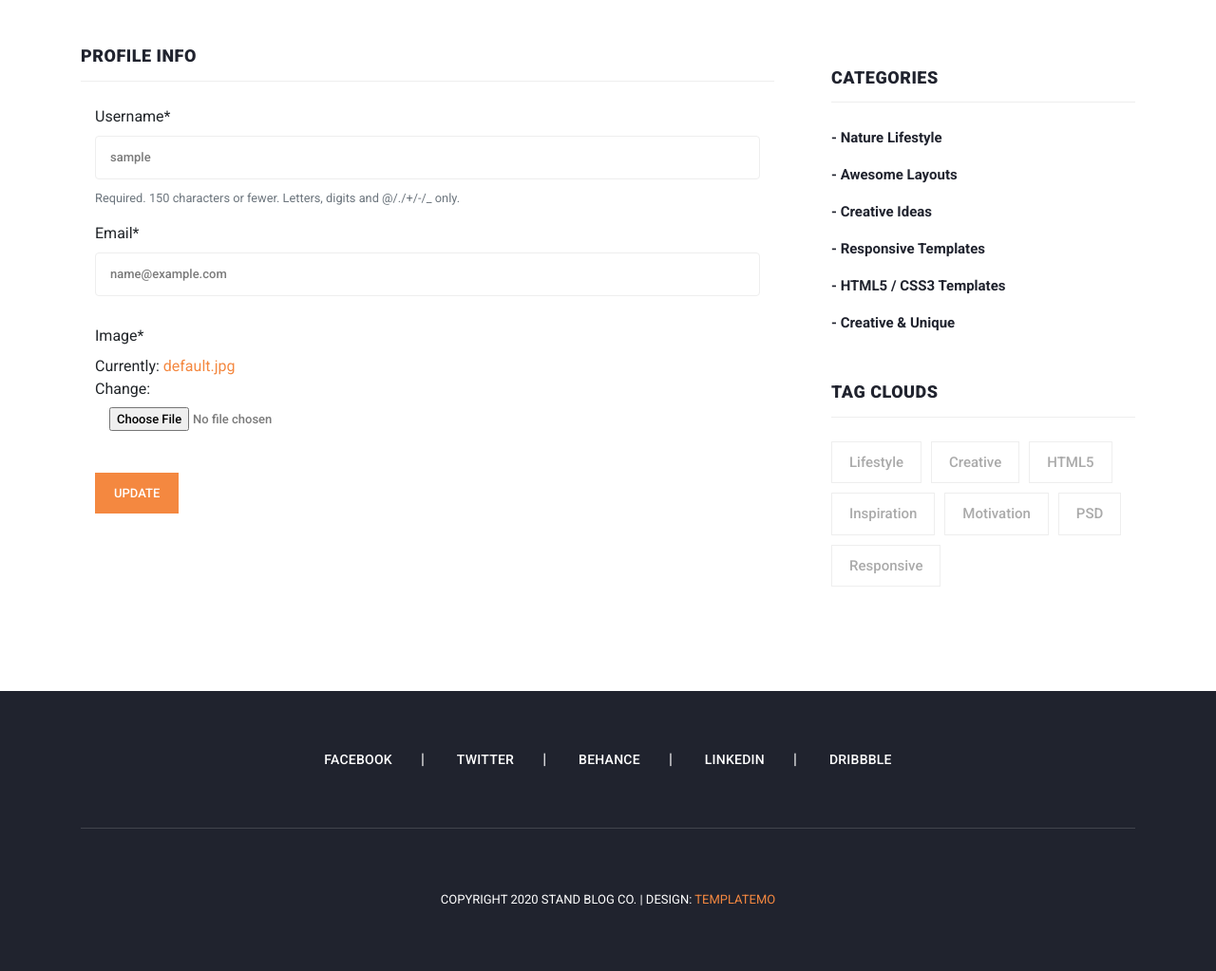
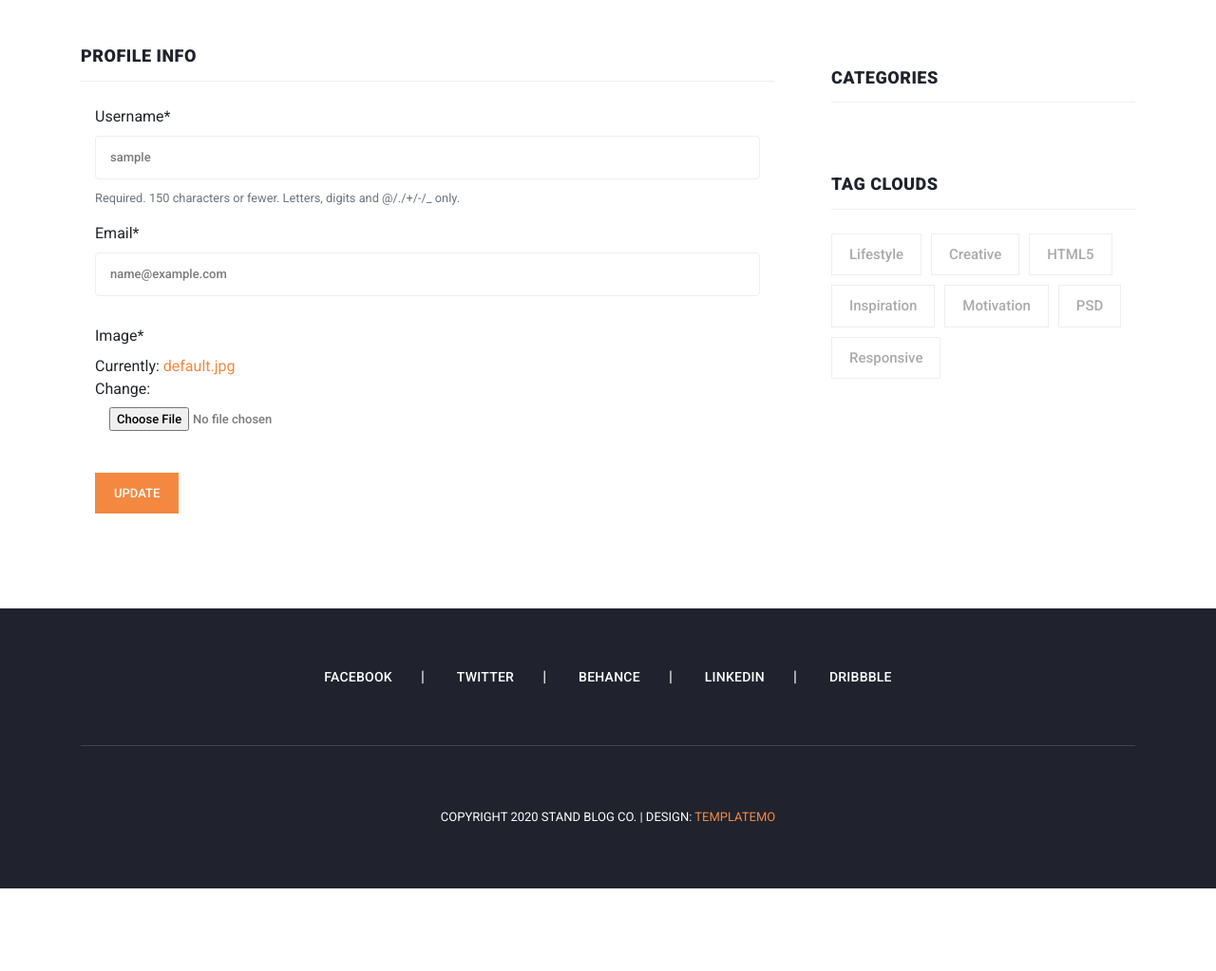
Before and after one commit to nikolai-sh/Blog, a Django app: page /profile/ in a window 1280 px wide. Shown: the part 635-1658 px from the top of the page at 95% size. After the commit the page ends 1571 px from the top, so only its background shows below. Run offline with Django 3.2, Linux system fonts and the light colour scheme; the visitor is signed in with stand-in values (Sample User, id 1); data that the repository does not hold is empty; some libraries are stand-ins or nearby versions.

Commit message:
mOVE STYLE BLOCK AND SIDEBAR TO BASE.HTML

```diff
--- a/users/templates/users/profile.html
+++ b/users/templates/users/profile.html
@@ -20,15 +20,7 @@
 {% endblock %}
 <!-- Banner Ends Here -->
 
-<style>
-  #id_image {
-    border-top-width: 0px;
-    border-bottom-width: 0px;
-    border-left-width: 0px;
-    border-right-width: 0px;
-   }
 
-</style>
 {% block content %}
 
 <div class="col-lg-8">
@@ -62,21 +54,6 @@
 
                   <form id="comment"  method="POST" enctype="multipart/form-data">
                     {% csrf_token %}
-                      <style>
-                        #id_image {
-                          border: none;
-                          padding-top: 7px;
-                        }
-                        a {
-                          color:#f48840;
-                          text-decoration:none;
-                          background-color:transparent;
-                          -webkit-text-decoration-skip:objects
-                        }
-                        #id_username {
-                          margin-bottom: 10px;
-                        }
-                      </style>
 
                     {{ u_form|crispy }}
                     {{ p_form|crispy }}
@@ -93,72 +70,3 @@
   </div>
 
 {% endblock content %}
-
-
-{% block sidebar %}
-  <div class="col-lg-4">
-    <div class="sidebar">
-      <div class="row">
-        <div class="col-lg-12">
-          <div class="sidebar-item search">
-            <form id="search_form" name="gs" method="GET" action="#">
-              <input type="text" name="q" class="searchText" placeholder="type to search..." autocomplete="on">
-            </form>
-          </div>
-        </div>
-        <div class="col-lg-12">
-          <div class="sidebar-item recent-posts">
-            <div class="sidebar-heading">
-              <h2>Most popular Posts</h2>
-            </div>
-            <div class="content">
-              <ul>
-                {% for post in most_popular_posts %}
-                  <li><a href="post-details.html">
-                    <h5>{{ post.title }}</h5>
-                    <span>{{ post.date_posted | date:"F d, Y"  }}</span>
-                  </a></li>
-                {% endfor %}
-              </ul>
-            </div>
-          </div>
-        </div>
-        <div class="col-lg-12">
-          <div class="sidebar-item categories">
-            <div class="sidebar-heading">
-              <h2>Categories</h2>
-            </div>
-            <div class="content">
-              <ul>
-                <li><a href="#">- Nature Lifestyle</a></li>
-                <li><a href="#">- Awesome Layouts</a></li>
-                <li><a href="#">- Creative Ideas</a></li>
-                <li><a href="#">- Responsive Templates</a></li>
-                <li><a href="#">- HTML5 / CSS3 Templates</a></li>
-                <li><a href="#">- Creative &amp; Unique</a></li>
-              </ul>
-            </div>
-          </div>
-        </div>
-        <div class="col-lg-12">
-          <div class="sidebar-item tags">
-            <div class="sidebar-heading">
-              <h2>Tag Clouds</h2>
-            </div>
-            <div class="content">
-              <ul>
-                <li><a href="#">Lifestyle</a></li>
-                <li><a href="#">Creative</a></li>
-                <li><a href="#">HTML5</a></li>
-                <li><a href="#">Inspiration</a></li>
-                <li><a href="#">Motivation</a></li>
-                <li><a href="#">PSD</a></li>
-                <li><a href="#">Responsive</a></li>
-              </ul>
-            </div>
-          </div>
-        </div>
-      </div>
-    </div>
-  </div>
-{% endblock %}
```
